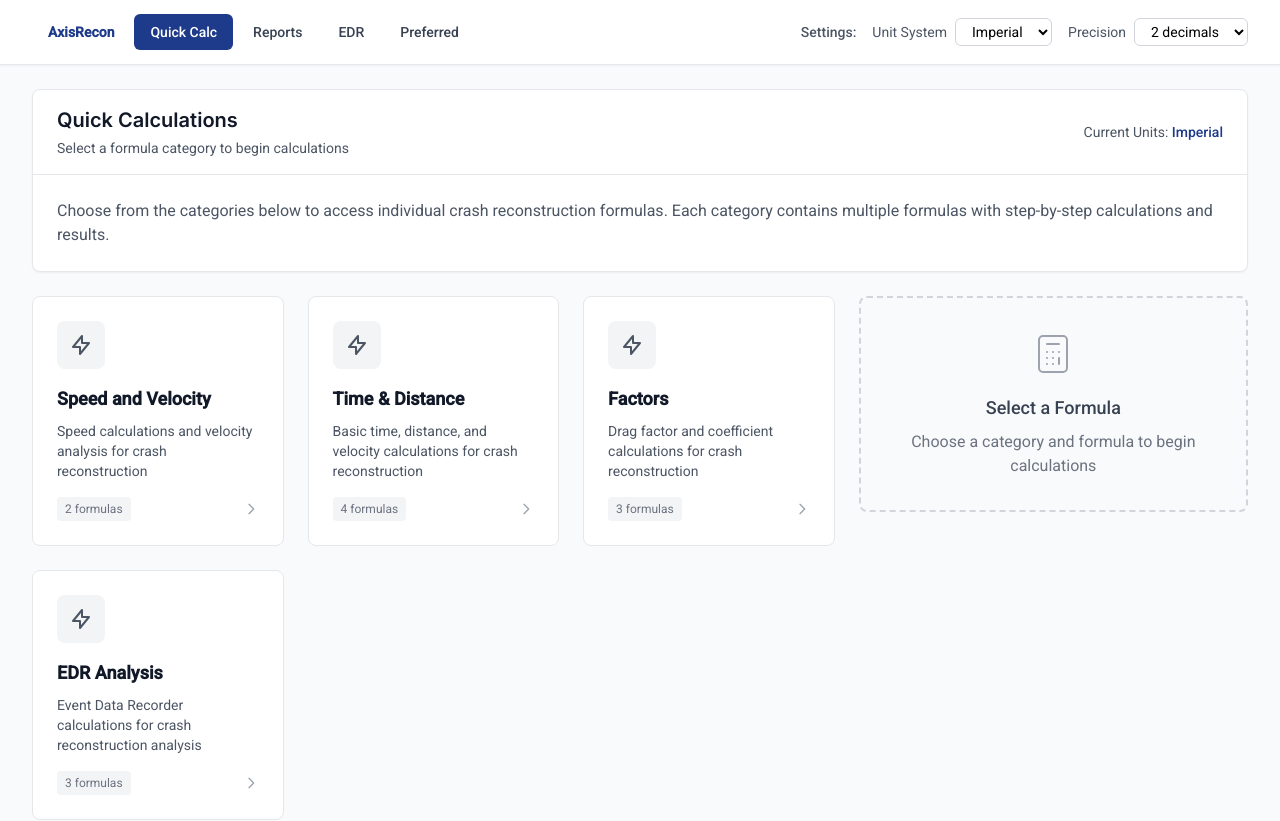
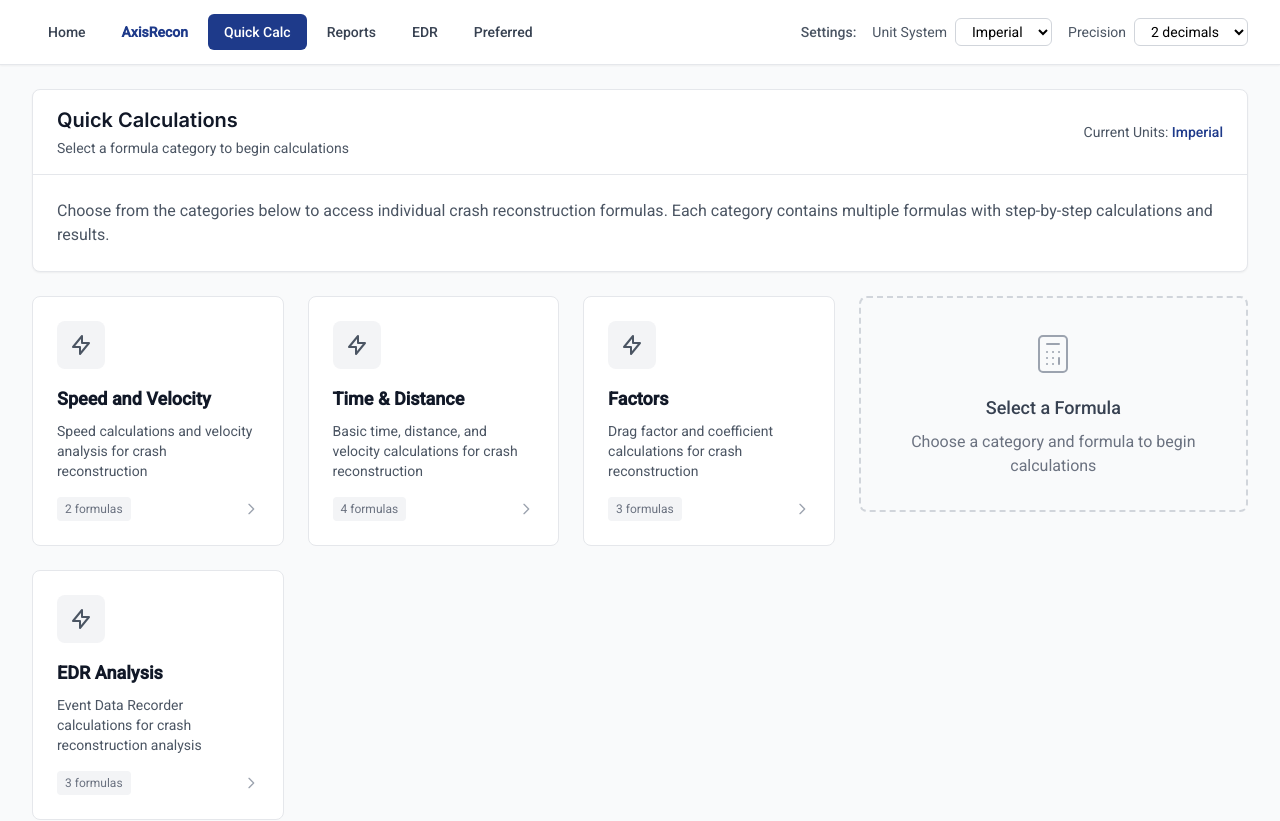
Before and after one commit to axisrecon/axisrecon, a React (Vite) app: page /app/quick in a window 1280 px wide. Shown: the top 821 px of the page. Built offline with nearby package versions, Linux system fonts and the light colour scheme.

Commit message:
added home button to top nav

```diff
--- a/src/components/Layout/TopNavigation.jsx
+++ b/src/components/Layout/TopNavigation.jsx
@@ -19,6 +19,7 @@ const TopNavigation = () => {
 
   // Navigation items - updated for app routes
   const navItems = [
+    { path: '/', label: 'Home', isMarketingHome: true },
     { path: '/app', label: 'AxisRecon', isHome: true },
     { path: '/app/quick', label: 'Quick Calc' },
     { path: '/app/reports', label: 'Reports' },
@@ -40,8 +41,9 @@ const TopNavigation = () => {
   };
 
   const isActivePath = (path) => {
+    if (path === '/' && location.pathname === '/') return true;
     if (path === '/app' && location.pathname === '/app') return true;
-    if (path !== '/app' && location.pathname.startsWith(path)) return true;
+    if (path !== '/' && path !== '/app' && location.pathname.startsWith(path)) return true;
     return false;
   };
 
@@ -61,6 +63,8 @@ const TopNavigation = () => {
                   className={`px-4 py-2 rounded-md text-sm font-medium transition-colors duration-200 ${
                     isActivePath(item.path)
                       ? 'bg-axisBlue text-white'
+                      : item.isMarketingHome
+                      ? 'text-gray-700 hover:bg-gray-100'
                       : item.isHome
                       ? 'text-axisBlue hover:bg-blue-50 font-semibold'
                       : 'text-gray-700 hover:bg-gray-100'
@@ -193,7 +197,7 @@ const TopNavigation = () => {
         {isMobileMenuOpen && (
           <div className="lg:hidden border-t border-gray-200">
             <div className="px-2 pt-2 pb-3 space-y-1 bg-white">
-              {navItems.slice(1).map((item) => (
+              {navItems.slice(0).map((item) => (
                 <button
                   key={item.path}
                   onClick={() => handleNavigation(item.path)}
```
